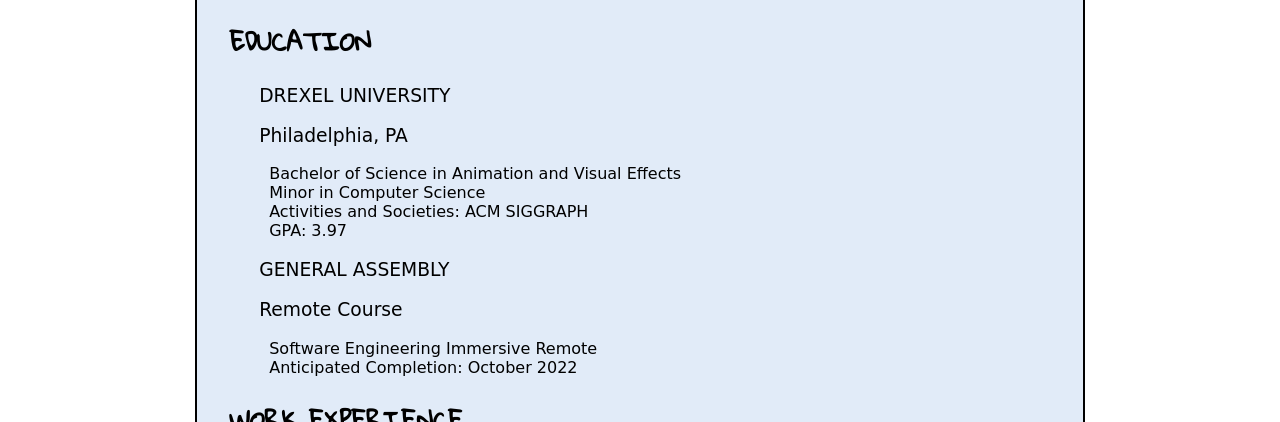
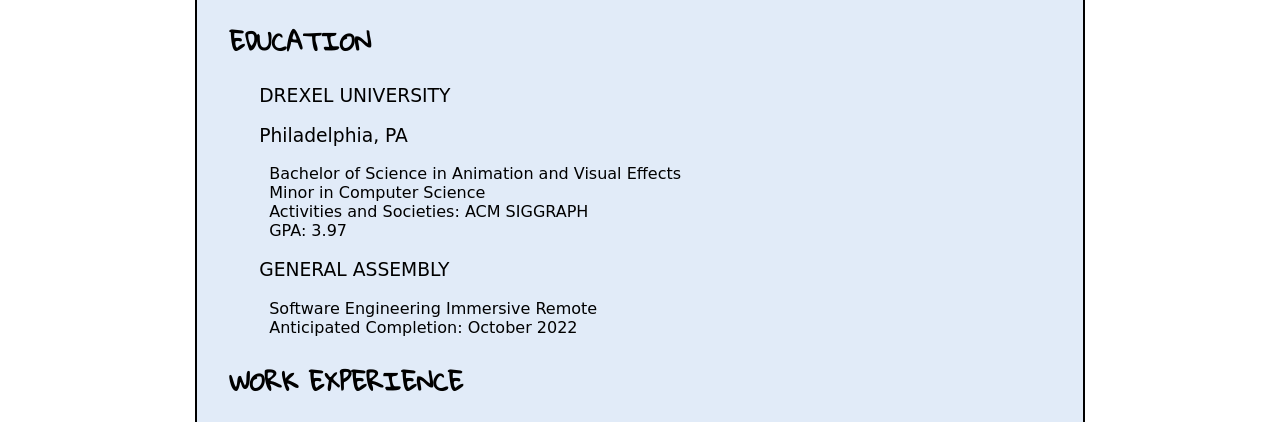
Before and after one commit to sarameix/portfolio, a plain HTML site: page resume.html in a window 1280 px wide. Shown: the part 354-776 px from the top of the page. Drawn offline with nearby package versions, Linux system fonts and the light colour scheme; a web font is replaced by a local one.

Commit message:
fixing some resume formatting

```diff
--- a/resume.html
+++ b/resume.html
@@ -60,7 +60,6 @@
                     <li class="education">GPA: 3.97</li>
                 </ul>
                 <h3 class="title">General Assembly</h3>
-                <h3>Remote Course</h3>
                 <ul>
                     <li class="education">Software Engineering Immersive Remote</li>
                     <li class="education">Anticipated Completion: October 2022</li>
```
